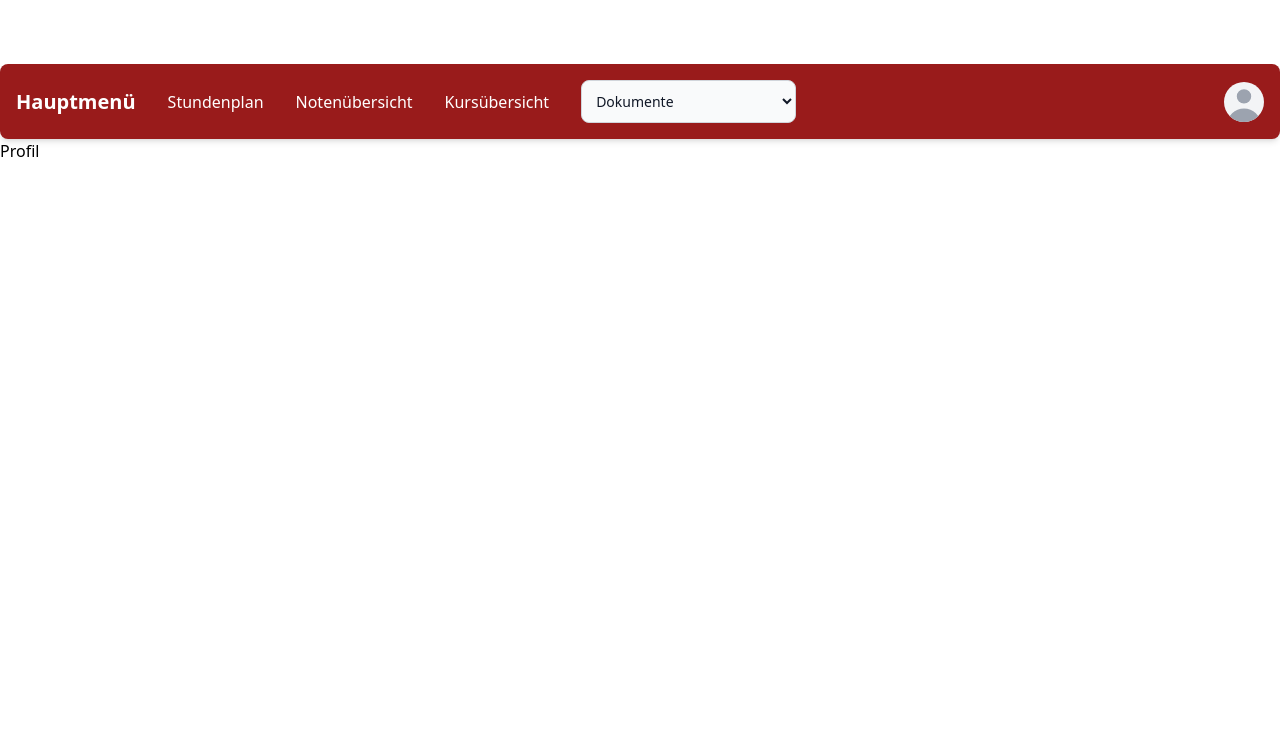
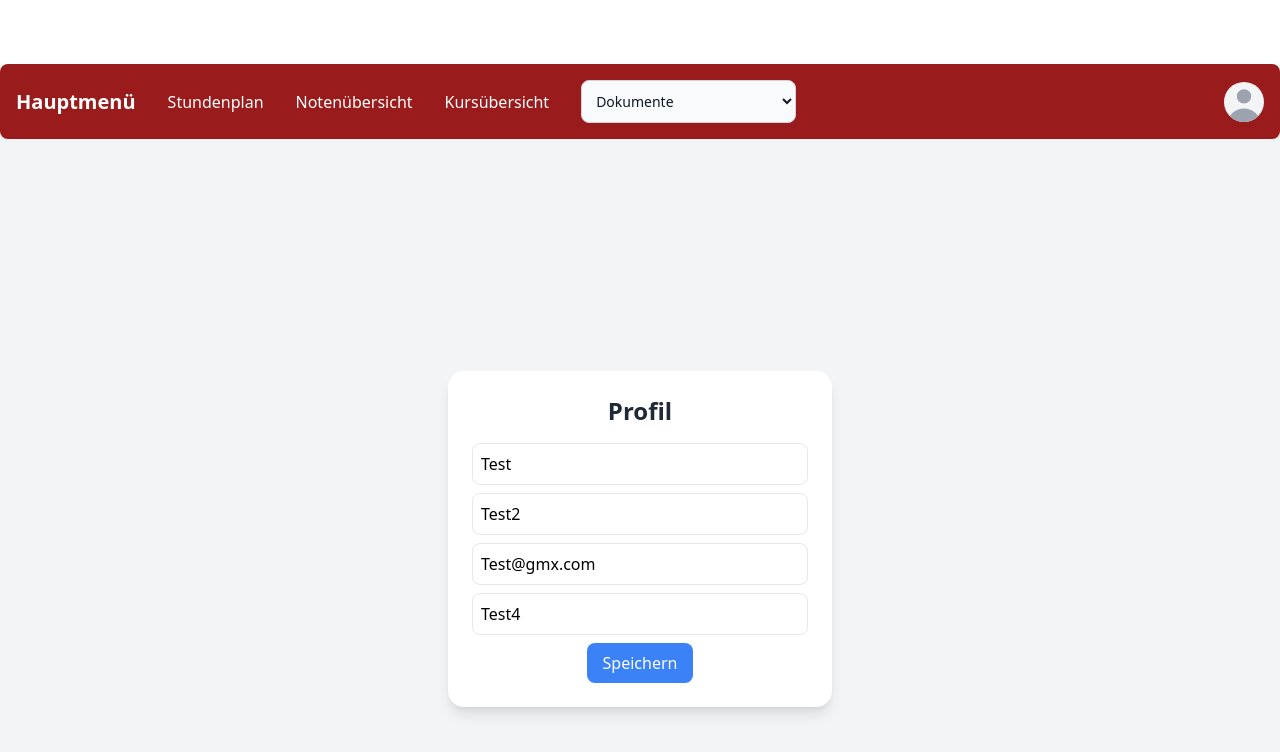
Before and after one commit to Srakawichi/studienportal, a Next.js app: page /profil in a window 1280 px wide. Shown: the top 752 px of the page. Built offline with nearby package versions, Linux system fonts and the light colour scheme.

Commit message:
add Profile page

```diff
--- /dev/null
+++ b/app/api/profil/route.ts
@@ -0,0 +1,24 @@
+import { NextResponse } from "next/server";
+import fs from "fs";
+import path from "path";
+
+const filePath = path.join(process.cwd(), "data", "profile.json");
+
+export async function GET() {
+    try {
+        const data = fs.readFileSync(filePath, "utf8");
+        return NextResponse.json(JSON.parse(data));
+    } catch (error) {
+        return NextResponse.json({ message: "Fehler beim Laden der Profildaten." }, { status: 500 });
+    }
+}
+
+export async function POST(req: Request) {
+    try {
+        const body = await req.json();
+        fs.writeFileSync(filePath, JSON.stringify(body, null, 2));
+        return NextResponse.json({ message: "Profil gespeichert." });
+    } catch (error) {
+        return NextResponse.json({ message: "Fehler beim Speichern der Profildaten." }, { status: 500 });
+    }
+}
--- a/app/profil/page.tsx
+++ b/app/profil/page.tsx
@@ -1,11 +1,88 @@
+"use client";
+import { useState, useEffect } from "react";
 import Navbar from "../navigation/navbar";
 
-export default function Home() {
+const ProfilePage = () => {
+    const [user, setUser] = useState({
+        firstName: "",
+        lastName: "",
+        email: "",
+        username: "",
+    });
+
+    useEffect(() => {
+        fetch("/api/profil")
+            .then((res) => res.json())
+            .then((data) => setUser(data))
+            .catch((err) => console.error("Fehler beim Laden der Profildaten:", err));
+    }, []);
+
+    const handleChange = (e: React.ChangeEvent<HTMLInputElement>) => {
+        setUser({ ...user, [e.target.name]: e.target.value });
+    };
+
+    const handleSave = () => {
+        fetch("/api/profil", {
+            method: "POST",
+            headers: { "Content-Type": "application/json" },
+            body: JSON.stringify(user),
+        })
+            .then((res) => res.json())
+            .then((data) => console.log("Profil gespeichert:", data))
+            .catch((err) => console.error("Fehler beim Speichern:", err));
+    };
+
     return (
         <div>
-            <title> Studienportal </title>
             <Navbar/>
-            <h1> Profil </h1>
+            <div className="flex items-center justify-center min-h-screen bg-gray-100 p-4">
+                <div className="bg-white shadow-lg rounded-2xl p-6 max-w-sm w-full text-center">
+                    <h2 className="text-2xl font-semibold text-gray-800">Profil</h2>
+                    <div className="mt-4 space-y-2">
+                        <input
+                            type="text"
+                            name="lastName"
+                            value={user.lastName}
+                            onChange={handleChange}
+                            className="w-full p-2 border rounded-lg"
+                            placeholder="Name"
+                        />
+                        <input
+                            type="text"
+                            name="firstName"
+                            value={user.firstName}
+                            onChange={handleChange}
+                            className="w-full p-2 border rounded-lg"
+                            placeholder="Vorname"
+                        />
+                        <input
+                            type="email"
+                            name="email"
+                            value={user.email}
+                            onChange={handleChange}
+                            className="w-full p-2 border rounded-lg"
+                            placeholder="E-Mail"
+                        />
+                        <input
+                            type="text"
+                            name="username"
+                            value={user.username}
+                            onChange={handleChange}
+                            className="w-full p-2 border rounded-lg"
+                            placeholder="Benutzername"
+                        />
+                        <button
+                            onClick={handleSave}
+                            className="mt-4 bg-blue-500 text-white px-4 py-2 rounded-lg hover:bg-blue-600"
+                        >
+                            Speichern
+                        </button>
+                    </div>
+                </div>
+            </div>
         </div>
+
     );
-}
+};
+
+export default ProfilePage;
--- /dev/null
+++ b/data/profile.json
@@ -0,0 +1,7 @@
+{
+  "message": "Fehler beim Laden der Profildaten.",
+  "lastName": "Test",
+  "firstName": "Test2",
+  "email": "Test@gmx.com",
+  "username": "Test4"
+}
```
Also changed, not shown: public/schedule.json (added, +7 -0 lines).
